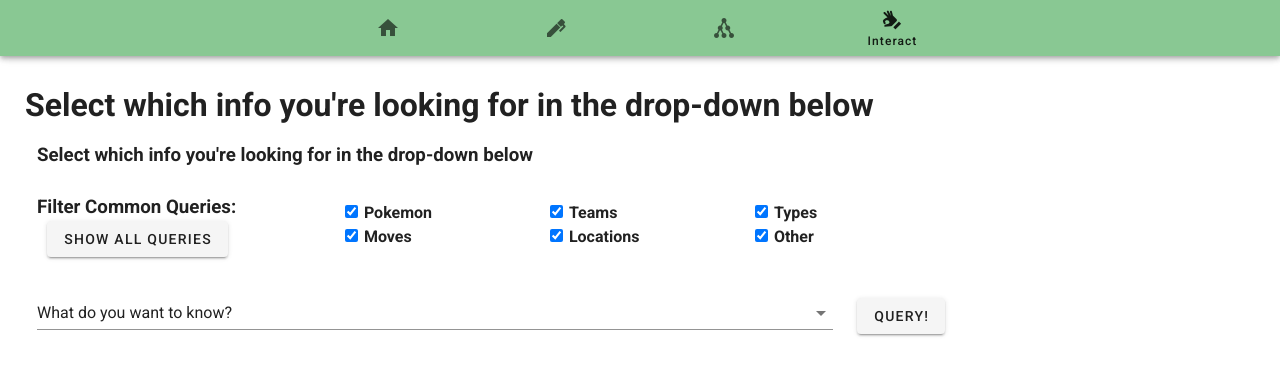
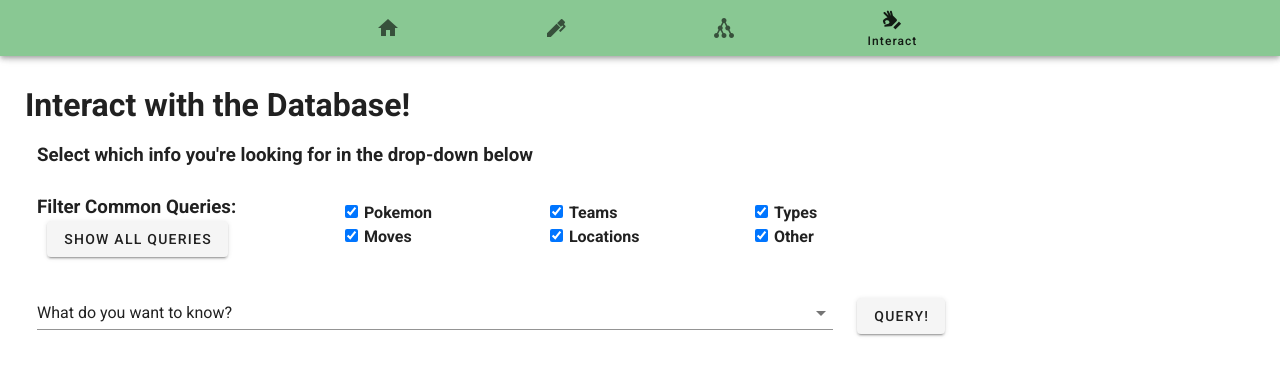
Before and after one commit to JacobJanzen/J5-Pocket-Monsters-Database, a Vue app in the folder front_end/: page /Interact in a window 1280 px wide. Shown: the top 376 px of the page. Built offline with nearby package versions, Linux system fonts and the light colour scheme.

Commit message:
added questionably polling again

```diff
--- a/front_end/src/views/Interact.vue
+++ b/front_end/src/views/Interact.vue
@@ -1,7 +1,7 @@
 <template>
     <div class="INTERACThome">
 
-    <h1>Select which info you're looking for in the drop-down below</h1>
+    <h1>{{vaidateQuery}}</h1>
 
     <v-container fluid class="querySelect" v-if="queryVisible">
 
@@ -65,7 +65,7 @@
             persistent-hint
             return-object
             single-line
-            @change="this.setVisibilty(this.selectQuery.id)"
+            v-on:click="this.setVisibilty(this.selectQuery.id)"
           ></v-autocomplete>
           </v-col>
 
@@ -400,6 +400,10 @@
 export default {
      data () {
       return {
+
+        //used to display results of api call
+        results: {value: "default"},
+
         //used to track current selections
         apiStr:{url: "init"},
 
@@ -1133,6 +1137,15 @@
     }
   },
 
+  computed: {
+      //make sure all appropriate values are selected for selected query
+      vaidateQuery(){
+      this.setVisibilty(this.selectQuery.id); //force polling on the parameter dropdown visibility
+      if(this.selectQuery.id!=0){return "Interact with the Database!";}
+      return "Interact with the Database!";
+      },
+  },
+
   //called on page load
   mounted: function () {
     this.$nextTick(function () {
```
